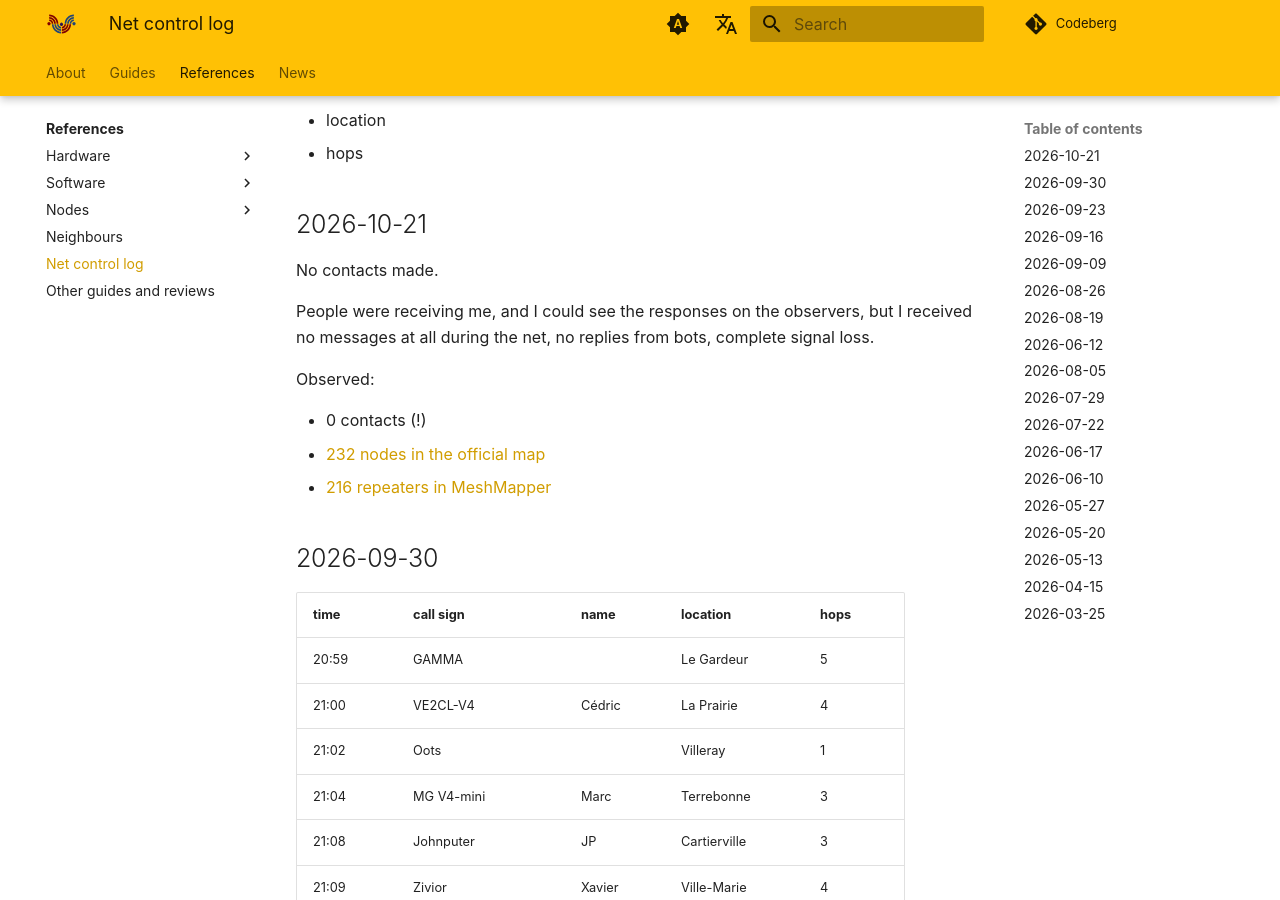
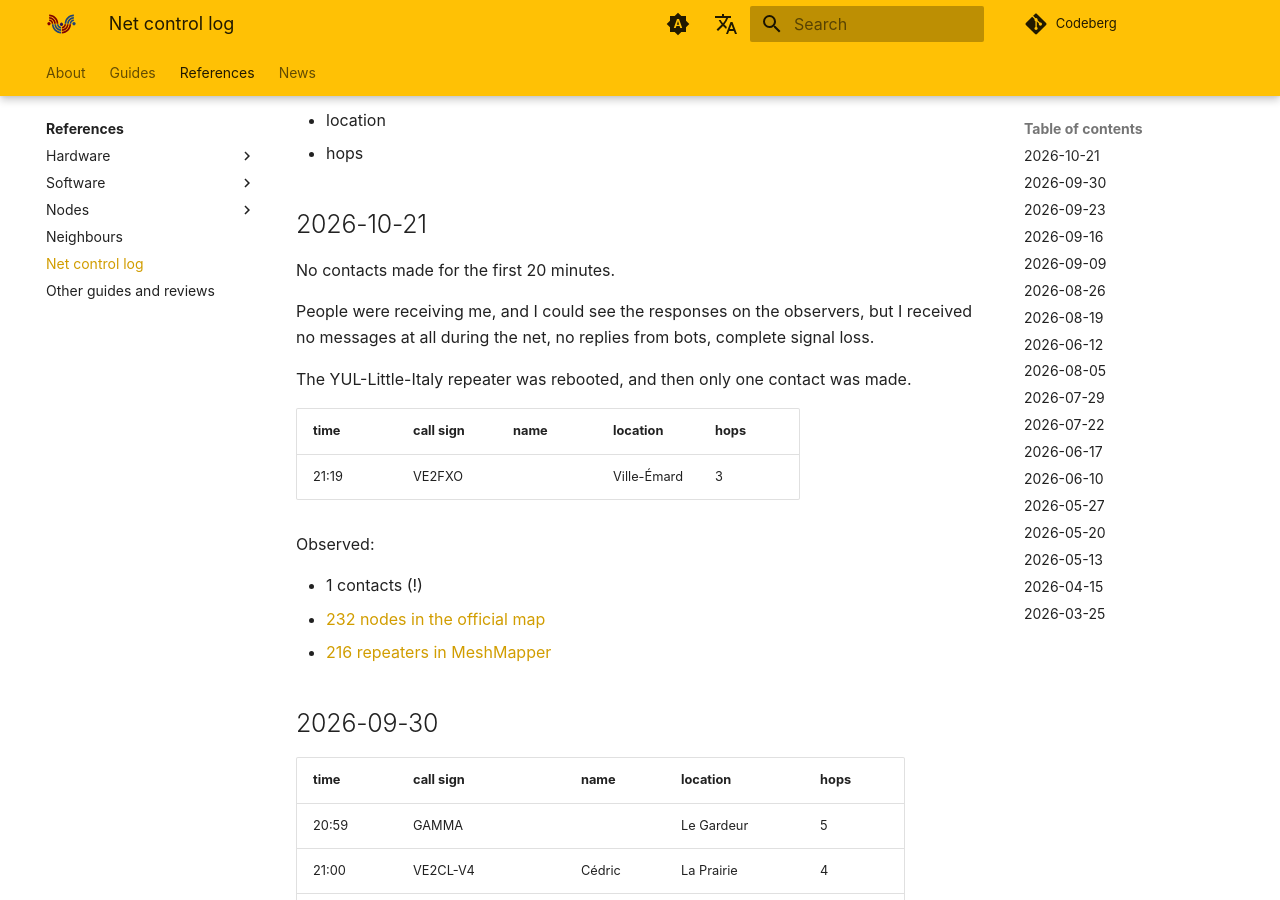
Before and after one commit to ReseauLibre/lora.reseaulibre.ca, an MkDocs documentation site: the page built from docs/references/log.md, in a window 1280 px wide and 900 px high, scrolled down 304 px. Built offline with MkDocs 1.6.1 and Material for MkDocs 9.7.7, drawn with Linux system fonts in a browser that asks for light colours; plug-ins that fetch from the network failed and are left out; comment, search, counter and statistics services are not loaded.

Commit message:
one contact made

```diff
--- a/docs/references/log.md
+++ b/docs/references/log.md
@@ -12,15 +12,22 @@ We log the following fields:
 
 ## 2026-10-21
 
-No contacts made.
+No contacts made for the first 20 minutes.
 
 People were receiving me, and I could see the responses on the
 observers, but I received no messages at all during the net, no
 replies from bots, complete signal loss.
 
+The YUL-Little-Italy repeater was rebooted, and then only one contact
+was made.
+
+| time  | call sign | name | location    | hops |
+|-------|-----------|------|-------------|------|
+| 21:19 | VE2FXO    |      | Ville-Émard | 3    |
+
 Observed:
 
-- 0 contacts (!)
+- 1 contacts (!)
 - [232 nodes in the official map](https://map.meshcore.io/?zoom=7&lat=45.7100&lon=-72.6416)
 - [216 repeaters in MeshMapper](https://yul.meshmapper.net/leaderboard.php)
 
```
